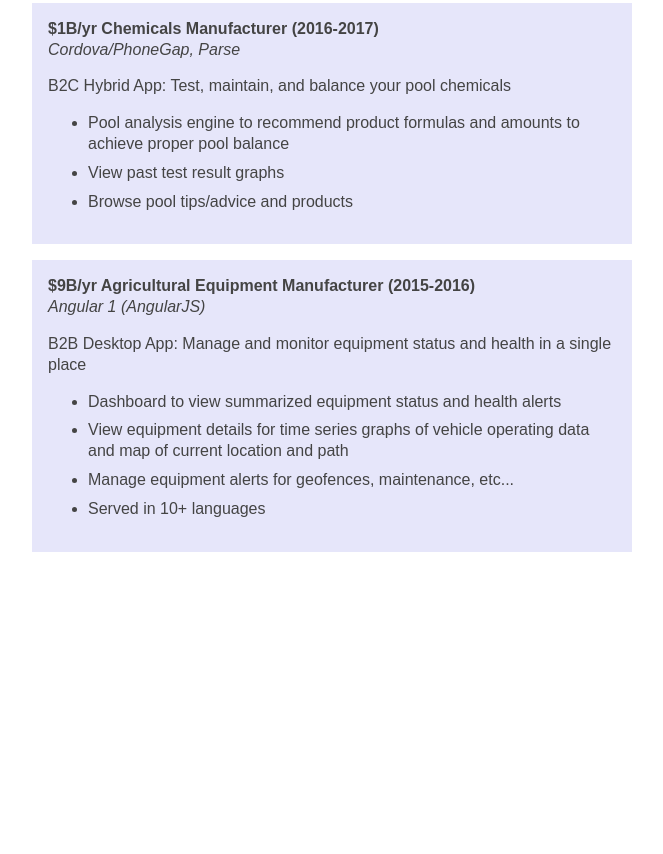
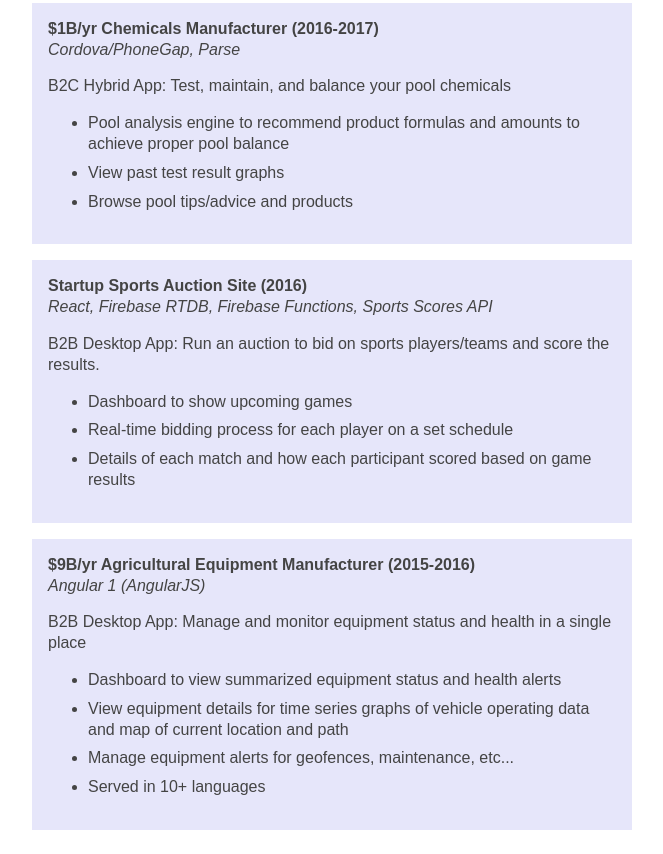
Before and after one commit to rocktacular/about, a plain HTML site: page agency-projects.html in a window 1280 px wide. Shown: the part 1494-2348 px from the top of the page, without its empty margins (308-971 px from the left). Before the commit the page ends 2070 px from the top, so only its background shows below. Drawn offline with Linux system fonts and the light colour scheme.

Commit message:
add new project

```diff
--- a/agency-projects.html
+++ b/agency-projects.html
@@ -151,6 +151,30 @@
 
   <section class="bg-color">
     <p>
+      <strong>Startup Sports Auction Site (2016)</strong>
+      <br />
+      <em>React, Firebase RTDB, Firebase Functions, Sports Scores API</em>
+    </p>
+    <p>
+      B2B Desktop App: Run an auction to bid on sports players/teams and score
+      the results.
+    </p>
+    <ul>
+      <li>
+        Dashboard to show upcoming games
+      </li>
+      <li>
+        Real-time bidding process for each player on a set schedule
+      </li>
+      <li>
+        Details of each match and how each participant scored based on game
+        results
+      </li>
+    </ul>
+  </section>
+
+  <section class="bg-color">
+    <p>
       <strong>$9B/yr Agricultural Equipment Manufacturer (2015-2016)</strong>
       <br />
       <em>Angular 1 (AngularJS)</em>
```
